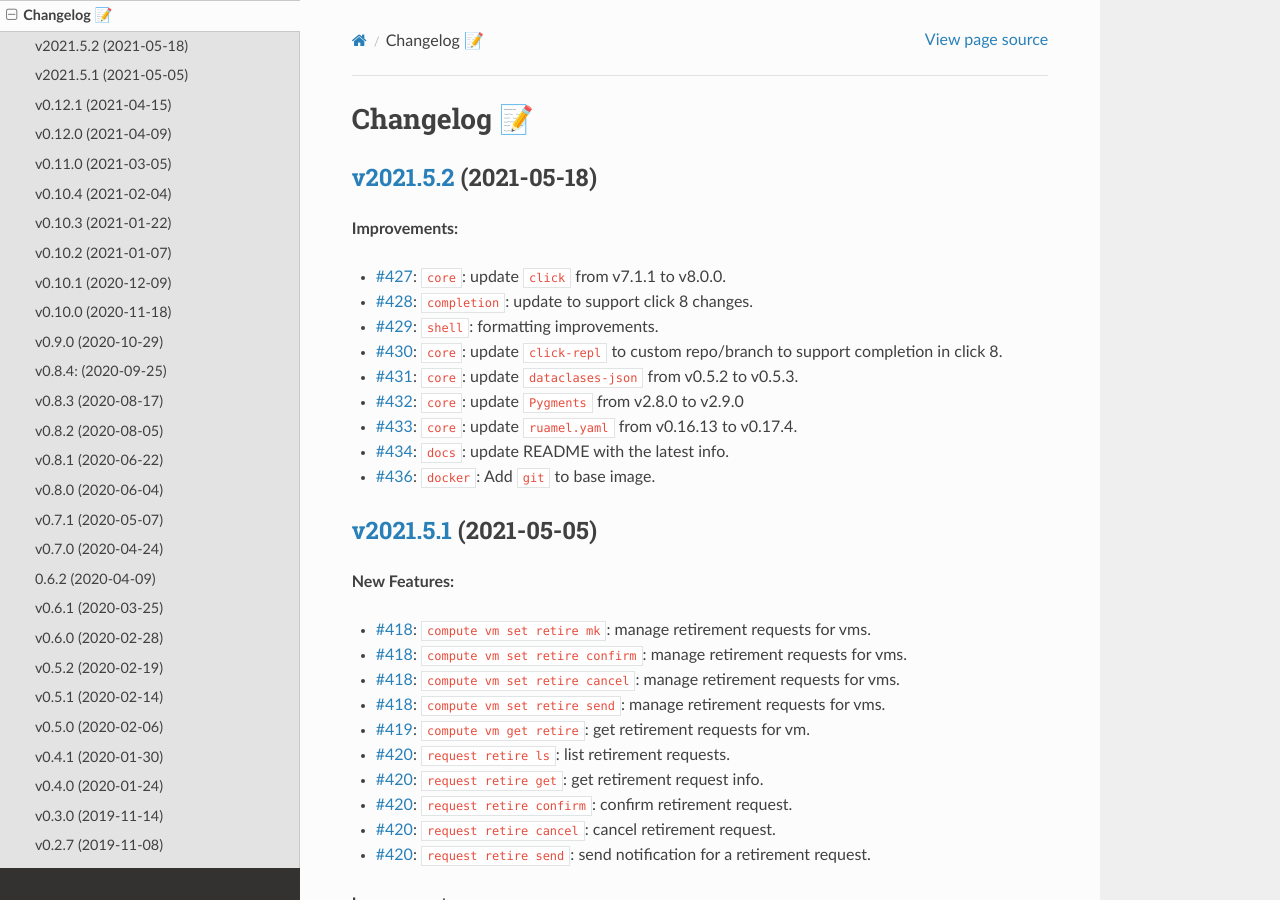
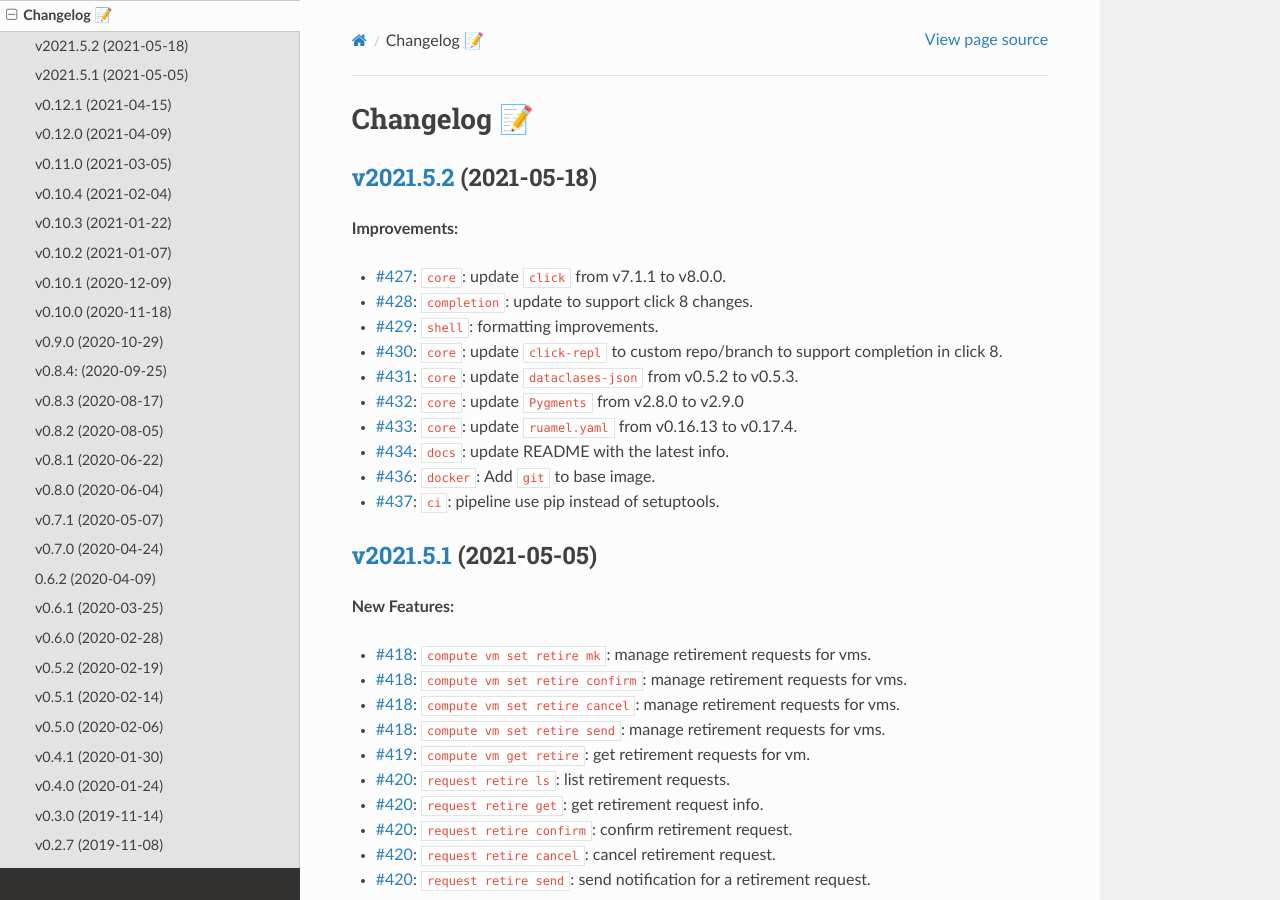
Before and after one commit to EIS-ITS/vss-cli, a Sphinx documentation site: the page built from docs/changelog.rst, in a window 1280 px wide and 900 px high. Built offline with Sphinx 7.4.7 and the Read the Docs theme 2.0.0, drawn with Linux system fonts in a browser that asks for light colours; the version number could not be read and is left out.

Commit message:
Issue #437: 👷CI/pipeline use pip instead of setuptools - fixes #437

```diff
--- a/docs/changelog.rst
+++ b/docs/changelog.rst
@@ -15,6 +15,7 @@ Changelog 📝
 - `#433 <https://gitlab-ee.eis.utoronto.ca/vss/vss-cli/issues/433>`_: ``core``: update ``ruamel.yaml`` from v0.16.13 to v0.17.4.
 - `#434 <https://gitlab-ee.eis.utoronto.ca/vss/vss-cli/issues/434>`_: ``docs``: update README with the latest info.
 - `#436 <https://gitlab-ee.eis.utoronto.ca/vss/vss-cli/issues/436>`_: ``docker``: Add ``git`` to base image.
+- `#437 <https://gitlab-ee.eis.utoronto.ca/vss/vss-cli/issues/437>`_: ``ci``: pipeline use pip instead of setuptools.
 
 `v2021.5.1 <https://gitlab-ee.eis.utoronto.ca/vss/vss-cli/tags/v2021.5.1>`_ (2021-05-05)
 ----------------------------------------------------------------------------------------
```
Also changed, not shown: CHANGELOG.md (+1 -0 lines), .gitlab-ci.yml.
